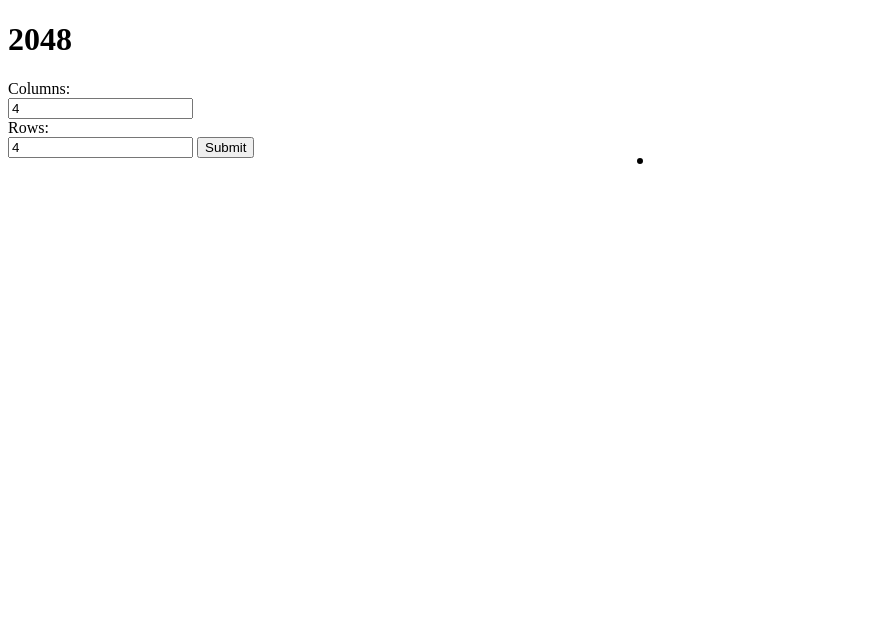
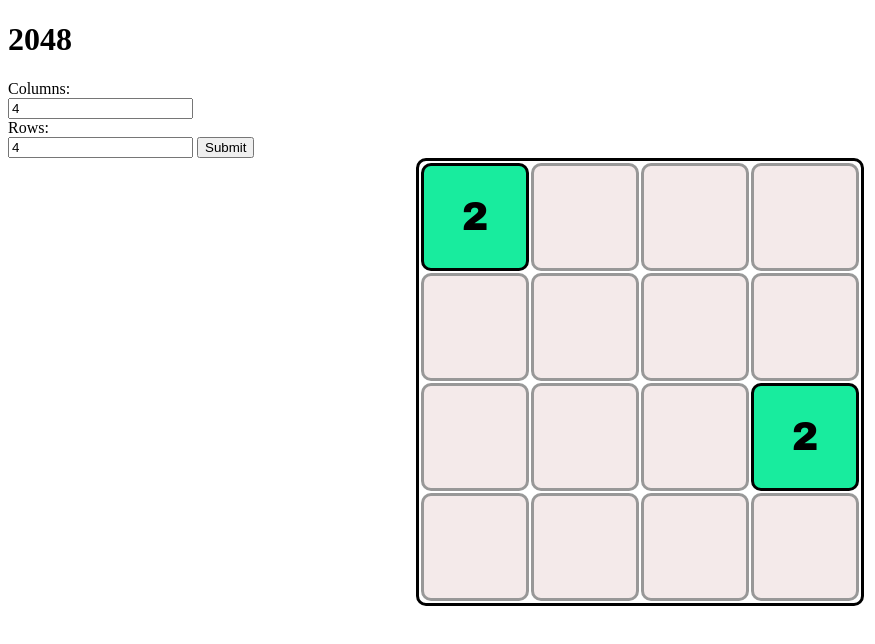
Before and after one commit to trizko/2048, a plain HTML site: page public/index.html in a window 1280 px wide. Shown: the full height of the page, 0-875 px from the left. Drawn offline with nearby package versions, Linux system fonts and the light colour scheme.

Commit message:
Add color to blocks Create new function (newGame)

```diff
--- a/public/css/styles.css
+++ b/public/css/styles.css
@@ -11,7 +11,7 @@
     border: 3px solid #000000;
     border-radius: 10px;
     text-align: center;
-    font-size: 50px;
-    font-family: serif;
+    font-size: 40px;
+    font-family: "Arial Black", Gadget, sans-serif;
     font-weight: bold;
 }
--- a/public/js/actions.js
+++ b/public/js/actions.js
@@ -1,16 +1,19 @@
 $(document).ready(function () {
+
+    var columnForm = $("#columnSize").val();
+    var rowForm = $("#rowSize").val();
+
+    newGame(columnForm, rowForm);
 
     $("form").submit(function (event) {
         event.preventDefault();
 
         $(".table1").empty();
 
-        var columnForm = $("#columnSize").val();
-        var rowForm = $("#rowSize").val();
+        columnForm = $("#columnSize").val();
+        rowForm = $("#rowSize").val();
 
-        window.game = new Game(columnForm, rowForm);
-        window.game.start();
-        appendData();
+        newGame(columnForm, rowForm);
     });
 
     $(document).keydown(function (key) {
@@ -34,14 +37,26 @@
     });
 });
 
+var newGame = function (columnForm, rowForm) {
+    window.game = new Game(columnForm, rowForm);
+    window.game.start();
+
+    appendData();
+    refreshData();
+}
+
 var refreshData = function () {
     for (var x = 1; x <= game.rowLength * game.colLength;) {
         for (var i = 0; i < game.rowLength; i++) {
             for (var j = 0; j < game.colLength; j++) {
                 if (game.board[i][j] === 0) {
                     $('.data' + x).html(" ")
+                    $('.data' + x).css('background-color', '#E6CCCC')
+                    $('.data' + x).css('opacity', '0.4')
                 } else {
                     $('.data' + x).html(game.board[i][j])
+                    $('.data' + x).css('background-color', '#18EC9E')
+                    $('.data' + x).css('opacity', '1.0')
                 }
                 x += 1
             }
```
